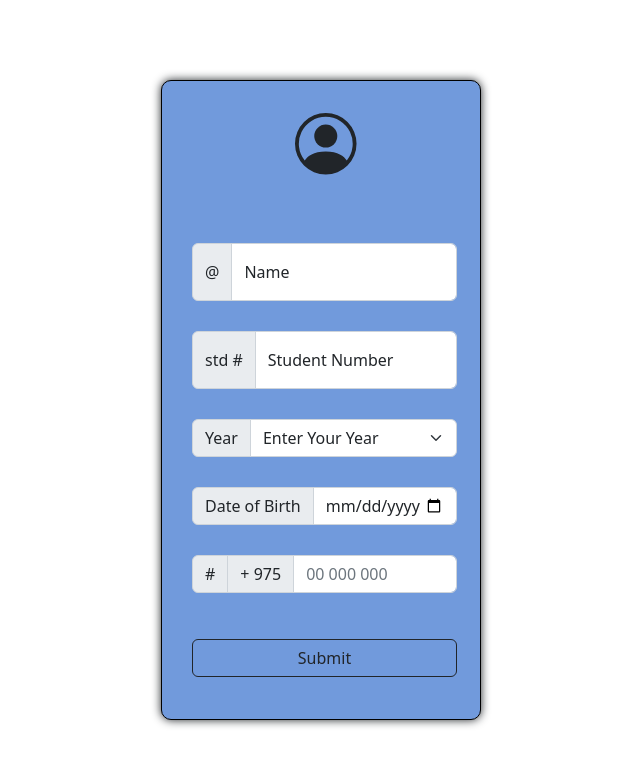
After one commit to Salim-Anonymous/student_information_system, a Django app: template display/templates/studentForm.html in a window 1280 px wide. The commit adds this page. Shown: the top 766 px of the page, without its empty margins (287-927 px from the left). Run offline with Django 4.2, Linux system fonts and the light colour scheme; the template is opened without the code that fills it, so the values that code supplies are empty.

Commit message:
Done with registration form, card and search bar

```diff
--- /dev/null
+++ b/display/templates/css/student_detail.css
@@ -0,0 +1,4 @@
+.card-holder{
+    margin-top: 10vh;
+    margin-left: 10vw;
+}
--- /dev/null
+++ b/display/templates/css/student_registration.css
@@ -0,0 +1,32 @@
+*{
+}
+
+.form_registration{
+    box-shadow: 0 0 10px;
+    border-radius: 10px;
+    border: 1px solid black;
+    width: 25vw;
+    margin-left:35vw;
+    height:80vh;
+    margin-top: 10vh;
+    background-color: rgb(113, 154, 220);
+}
+
+.myForm{
+    margin-top: 10%;
+}
+
+.space{
+    margin: 30px;
+}
+#Submit{
+    margin-right: 100px;
+    margin-top: 30px;
+}
+svg{
+    margin-left: 50%;
+}
+.card-holder{
+    margin-top: 20vh;
+    margin-left: 20vw;
+}
--- /dev/null
+++ b/display/templates/studentForm.html
@@ -0,0 +1,57 @@
+<!DOCTYPE html>
+<html lang="en">
+<head>
+    <meta charset="UTF-8">
+    <meta http-equiv="X-UA-Compatible" content="IE=edge">
+    <meta name="viewport" content="width=device-width, initial-scale=1.0">
+    <title>Student Registration Form</title>
+    <link rel="stylesheet" href="css/student_registration.css">
+    <link href="https://cdn.jsdelivr.net/npm/bootstrap@5.2.1/dist/css/bootstrap.min.css" rel="stylesheet" integrity="sha384-iYQeCzEYFbKjA/T2uDLTpkwGzCiq6soy8tYaI1GyVh/UjpbCx/TYkiZhlZB6+fzT" crossorigin="anonymous">
+</head>
+<body>
+    <div class="form_registration ">
+        <form action="" class=" myForm col-md-10">
+                <div class="col-sm-12  ">
+                    <svg id="iconAcc" xmlns="http://www.w3.org/2000/svg"  width="100" height="100" fill="currentColor" class="bi bi-person-circle" viewBox="0 0 26 26">
+                        <path d="M11 6a3 3 0 1 1-6 0 3 3 0 0 1 6 0z"/>
+                        <path fill-rule="evenodd" d="M0 8a8 8 0 1 1 16 0A8 8 0 0 1 0 8zm8-7a7 7 0 0 0-5.468 11.37C3.242 11.226 4.805 10 8 10s4.757 1.225 5.468 2.37A7 7 0 0 0 8 1z"/>
+                      </svg>
+                </div>
+            <div class="input-group col-sm-3 space">
+                <span class="input-group-text">@</span>
+                <div class="form-floating">
+                  <input type="text" class="form-control" id="Name" placeholder="Username">
+                  <label for="floatingInputGroup1">Name</label>
+                </div>
+              </div>
+              <div class="input-group col-sm-3 space">
+                <span class="input-group-text">std #</span>
+                <div class="form-floating">
+                  <input type="text" class="form-control" id="StudentNumber" placeholder="Username">
+                  <label for="floatingInputGroup1">Student Number</label>
+                </div>
+              </div>
+            <div class="input-group col-sm-3 space">
+                <span class="input-group-text">Year</span>
+                  <select class="form-select form-floating" id="specificSizeSelect">
+                  <option selected>Enter Your Year</option>
+                  <option value="First Year">First Year</option>
+                  <option value="Second Year">Second Year</option>
+                  <option value="Third Year">Third Year</option>
+                  <option value="Fourth Year">Fourth Year</option>
+                </select>
+              </div>
+              <div class="input-group col-sm-3 space">
+                <span class="input-group-text">Date of Birth</span>
+                <input type="date" aria-label="Date of Birth" class="form-control">
+              </div>
+            <div class="input-group mb-3 space">
+                <span class="input-group-text">#</span>
+                <span class="input-group-text">+ 975</span>
+                <input type="tel" placeholder="00 000 000"  class="form-control" >
+              </div>
+            <input id="Submit" class="btn col-sm-12 btn-outline-dark space" type="submit">
+        </form>
+    </div>
+</body>
+</html>
--- a/display/views.py
+++ b/display/views.py
@@ -4,6 +4,6 @@ from django.http import HttpResponse
 from django.template import loader
 
 def index(request):
-    template = loader.get_template('users_display.html')
+    template = loader.get_template('studentForm.html')
     return HttpResponse(template.render())
 # Create your views here.
```
Also changed, not shown: display/templates/users_display.html (+48 -14 lines), display/templates/image/cute-and-funny-little-cat-cartoon-illustration-vector.jpg (added).
